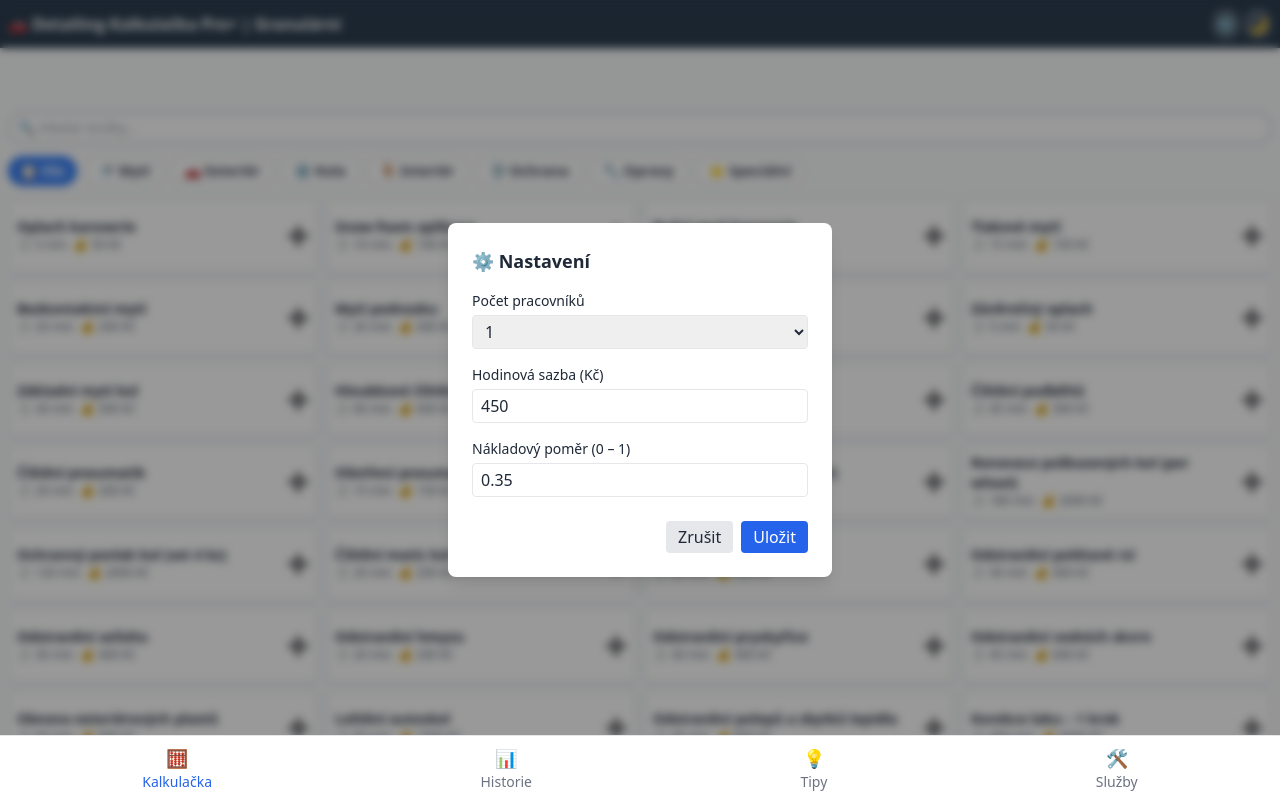
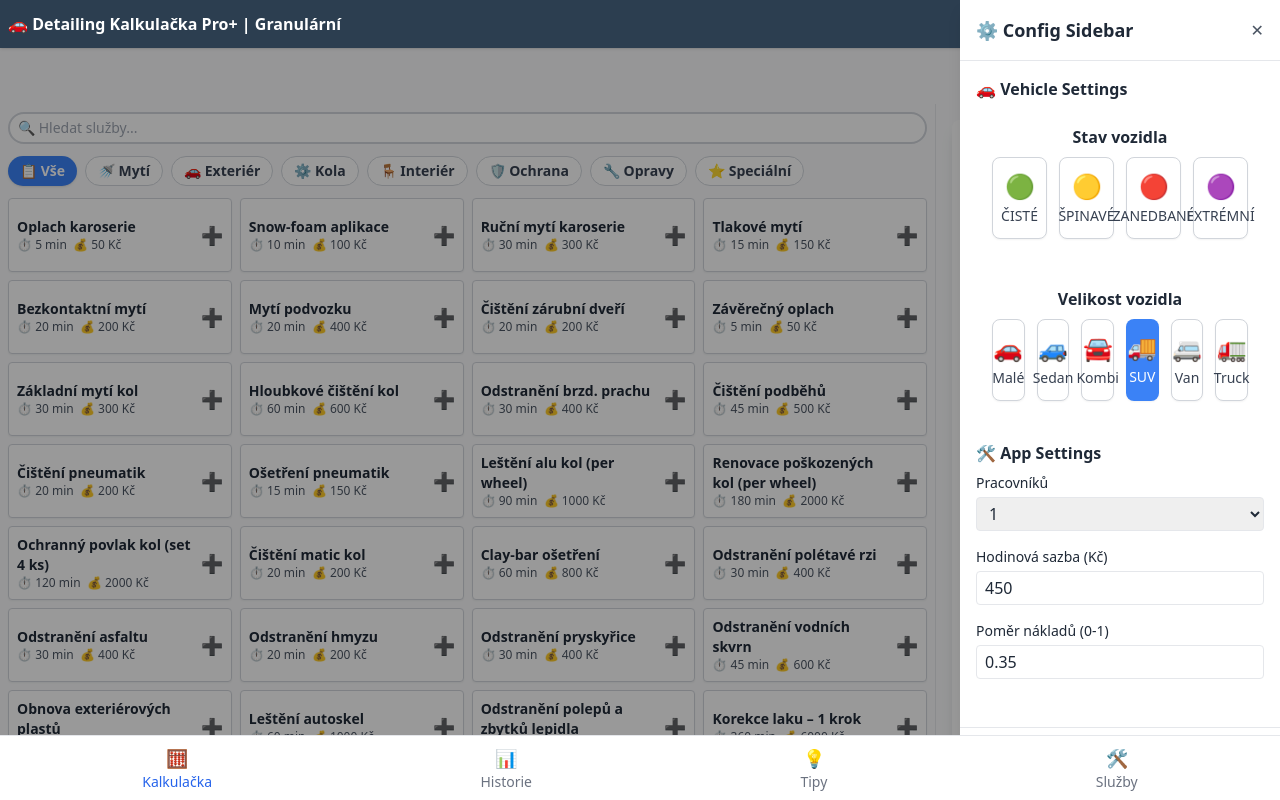
Before and after one commit to Rowunk/auto-detail, a React (Vite) app: page / in a window 1280 px wide. Both pictures are taken after a click on the button "⚙️". Built offline with nearby package versions, Linux system fonts and the light colour scheme.

Commit message:
feat: split-screen layout with persistent ReportPanel in CalculatorView

```diff
--- a/src/App.tsx
+++ b/src/App.tsx
@@ -1,5 +1,5 @@
 // src/App.tsx
-import React, { useState, useContext, useMemo, useEffect } from 'react';
+import React, { useState, useMemo, useEffect, useContext } from 'react';
 import { ConfigProvider, ConfigContext } from './contexts/ConfigContext';
 import { getStorageItem, setStorageItem } from './utils/storage';
 import type { ServiceCategory, VehicleCondition, ServiceItem } from './types';
@@ -9,36 +9,39 @@ import SearchBar from './components/SearchBar';
 import CategoryTabs from './components/CategoryTabs';
 import ServiceCard from './components/ServiceCard';
 import SelectionSummary from './components/SelectionSummary';
-import ConditionSelector from './components/ConditionSelector';
-import VehicleSizeSelector from './components/VehicleSizeSelector';
 import ResultCard from './components/ResultCard';
 import HistorySection from './components/HistorySection';
 import TipsSection from './components/TipsSection';
 import ServiceManager from './components/ServiceManager';
+import ConfigSidebar from './components/ConfigSidebar';
+import ReportPanel from './components/ReportPanel';
 import BottomNav from './components/BottomNav';
 import Toast from './components/Toast';
 
 import { serviceDatabase as baseDatabase } from './services/serviceDatabase';
 
+interface CalculatorViewProps {
+  condition: VehicleCondition | null;
+  onConditionChange: (c: VehicleCondition) => void;
+}
+
 /**
- * The calculator view component that handles service selection and calculation.
- * Manages the main business logic of the application.
- *
- * @returns {React.ReactElement} Calculator view component
+ * The calculator view component with service selection & split-screen report.
+ * Vehicle condition & size now come from the Config Sidebar.
  */
-function CalculatorView(): React.ReactElement {
-  const { config, setConfig } = useContext(ConfigContext);
+function CalculatorView({
+  condition,
+  onConditionChange
+}: CalculatorViewProps): React.ReactElement {
+  const { config } = useContext(ConfigContext);
 
   /* UI state */
   const [activeCategory, setActiveCategory] = useState<ServiceCategory>('all');
   const [searchTerm, setSearchTerm] = useState<string>('');
   const [selected, setSelected] = useState<string[]>([]);
-  const [condition, setCondition] = useState<VehicleCondition | null>(null);
   const [toast, setToast] = useState<string>('');
 
-  /**
-   * Build a merged services map (built-in + any custom ones saved in localStorage).
-   */
+  /* Build merged services (built-in + custom) */
   const mergedServices: Record<string, ServiceItem> = useMemo(() => {
     const custom = getStorageItem<Partial<ServiceItem & { key: string }>[]>('customServices', []);
     const result: Record<string, ServiceItem> = { ...baseDatabase };
@@ -51,7 +54,7 @@ function CalculatorView(): React.ReactElement {
     return result;
   }, []);
 
-  /* helper: sort using the explicit `order` field (fallback: α-by-name) */
+  /* Sort helper */
   const sortKeys = (keys: string[]): string[] =>
     [...keys].sort((a, b) => {
       const oa = mergedServices[a]?.order ?? 9_999;
@@ -61,19 +64,19 @@ function CalculatorView(): React.ReactElement {
         : (mergedServices[a]?.name ?? '').localeCompare(mergedServices[b]?.name ?? '');
     });
 
-  /* toggle a service in/out of the selection */
+  /* Toggle selection */
   const toggleService = (key: string): void => {
     const name = mergedServices[key]?.name ?? key;
-    const isCurrentlySelected = selected.includes(key);
+    const isSelected = selected.includes(key);
     setSelected(prev =>
-      isCurrentlySelected
+      isSelected
         ? prev.filter(k => k !== key)
         : sortKeys([...prev, key])
     );
-    setToast(isCurrentlySelected ? `Odebráno: ${name}` : `Přidáno: ${name}`);
+    setToast(isSelected ? `Odebráno: ${name}` : `Přidáno: ${name}`);
   };
 
-  /* memoized list of services currently shown in the grid */
+  /* Filtered list */
   const filtered = useMemo(
     () =>
       Object.entries(mergedServices)
@@ -86,12 +89,13 @@ function CalculatorView(): React.ReactElement {
   );
 
   return (
-    <>
+    <div className="flex flex-1 overflow-hidden">
+      {/* Left pane: filters + grid */}
+      <div className="flex-[3] flex flex-col overflow-y-auto">
         <SearchBar value={searchTerm} onChange={setSearchTerm} />
         <CategoryTabs active={activeCategory} onChange={setActiveCategory} />
 
-      {/* responsive grid */}
-      <div className="flex-1 grid grid-cols-1 sm:grid-cols-2 lg:grid-cols-3 xl:grid-cols-4 auto-rows-fr gap-2 p-2">
+        <div className="flex-1 grid grid-cols-1 sm:grid-cols-2 lg:grid-cols-3 xl:grid-cols-4 gap-2 p-2 auto-rows-fr">
           {filtered.map(([key, svc]) => (
             <ServiceCard
               key={key}
@@ -105,42 +109,32 @@ function CalculatorView(): React.ReactElement {
         </div>
 
         <SelectionSummary selected={selected} onClear={() => setSelected([])} />
-      <ConditionSelector current={condition} onSelect={setCondition} />
-      <VehicleSizeSelector
-        current={config.vehicleSize}
-        onSelect={size => setConfig(c => ({ ...c, vehicleSize: size }))}
-      />
-      <ResultCard
-        selected={selected}
-        condition={condition}
-        onToast={setToast}
-      />
+      </div>
 
-      {toast && <Toast message={toast} onDismiss={() => setToast('')} />}
-    </>
+      {/* Right pane: report */}
+      <div className="flex-[1] border-l border-gray-200 dark:border-gray-700 p-4">
+        <ReportPanel selected={selected} condition={condition} />
+      </div>
+    </div>
   );
 }
 
 /**
- * Main application component that manages navigation between views.
- * Wraps the entire application in the ConfigProvider.
- *
- * @returns {React.ReactElement} Root application component
+ * Root app component: handles view navigation, condition state,
+ * and config sidebar.
  */
 function App(): React.ReactElement {
-  // Add 'services' to our view type
   type ViewType = 'calc' | 'history' | 'tips' | 'services';
 
-  /* remember last opened view between refreshes */
   const [view, setView] = useState<ViewType>('calc');
+  const [sidebarOpen, setSidebarOpen] = useState<boolean>(false);
+  const [condition, setCondition] = useState<VehicleCondition | null>(null);
 
-  // Load saved view preference after initial render
   useEffect(() => {
-    const savedView = getStorageItem<ViewType>('detailingUiView', 'calc');
-    setView(savedView);
+    const saved = getStorageItem<ViewType>('detailingUiView', 'calc');
+    setView(saved);
   }, []);
 
-  // Save view preference when it changes
   useEffect(() => {
     setStorageItem('detailingUiView', view);
   }, [view]);
@@ -148,10 +142,22 @@ function App(): React.ReactElement {
   return (
     <ConfigProvider>
       <div className="h-screen flex flex-col">
-        <Header />
+        <Header onOpenConfigSidebar={() => setSidebarOpen(true)} />
+
+        <ConfigSidebar
+          open={sidebarOpen}
+          onClose={() => setSidebarOpen(false)}
+          condition={condition}
+          onConditionChange={setCondition}
+        />
 
         <main className="flex-1 overflow-y-auto pt-14 pb-14">
-          {view === 'calc' && <CalculatorView />}
+          {view === 'calc' && (
+            <CalculatorView
+              condition={condition}
+              onConditionChange={setCondition}
+            />
+          )}
           {view === 'history' && <HistorySection />}
           {view === 'tips' && <TipsSection />}
           {view === 'services' && <ServiceManager />}
--- /dev/null
+++ b/src/components/ConfigSidebar.tsx
@@ -0,0 +1,158 @@
+// src/components/ConfigSidebar.tsx
+import React, { useState, useEffect, useContext } from 'react';
+import { ConfigContext } from '../contexts/ConfigContext';
+import ConditionSelector from './ConditionSelector';
+import VehicleSizeSelector from './VehicleSizeSelector';
+import type { VehicleCondition } from '../types';
+
+interface ConfigSidebarProps {
+    open: boolean;
+    onClose: () => void;
+    /** Current selected condition */
+    condition: VehicleCondition | null;
+    /** Callback to update condition */
+    onConditionChange: (cond: VehicleCondition) => void;
+}
+
+export default function ConfigSidebar({
+    open,
+    onClose,
+    condition,
+    onConditionChange
+}: ConfigSidebarProps): React.ReactElement | null {
+    const { config, setConfig } = useContext(ConfigContext);
+    const [localConfig, setLocalConfig] = useState(config);
+    const [localCondition, setLocalCondition] = useState<VehicleCondition | null>(condition);
+
+    // Sync local state when opened
+    useEffect(() => {
+        if (open) {
+            setLocalConfig(config);
+            setLocalCondition(condition);
+        }
+    }, [open, config, condition]);
+
+    if (!open) return null;
+
+    const save = (): void => {
+        setConfig(localConfig);
+        if (localCondition) onConditionChange(localCondition);
+        onClose();
+    };
+
+    const cancel = (): void => {
+        onClose();
+    };
+
+    return (
+        <>
+            {/* Backdrop */}
+            <div
+                className="fixed inset-0 bg-black/40 z-40"
+                onClick={cancel}
+            />
+
+            {/* Sidebar */}
+            <aside className="fixed top-0 right-0 bottom-0 w-80 bg-white dark:bg-gray-800 shadow-lg z-50 flex flex-col">
+                <header className="flex items-center justify-between p-4 border-b dark:border-gray-700">
+                    <h2 className="text-lg font-semibold">⚙️ Config Sidebar</h2>
+                    <button onClick={cancel} className="text-gray-600 hover:text-gray-900">✕</button>
+                </header>
+
+                <div className="flex-1 overflow-y-auto p-4 space-y-6">
+                    {/* Vehicle Settings */}
+                    <section>
+                        <h3 className="font-semibold mb-2">🚗 Vehicle Settings</h3>
+                        <div className="mb-4">
+                            <ConditionSelector
+                                current={localCondition}
+                                onSelect={c => setLocalCondition(c)}
+                            />
+                        </div>
+                        <div>
+                            <VehicleSizeSelector
+                                current={localConfig.vehicleSize}
+                                onSelect={size =>
+                                    setLocalConfig(cfg => ({ ...cfg, vehicleSize: size }))
+                                }
+                            />
+                        </div>
+                    </section>
+
+                    {/* App Settings */}
+                    <section>
+                        <h3 className="font-semibold mb-2">🛠️ App Settings</h3>
+
+                        {/* Workers */}
+                        <div className="mb-4">
+                            <label className="block text-sm font-medium mb-1">
+                                Pracovníků
+                            </label>
+                            <select
+                                value={localConfig.workers}
+                                onChange={e =>
+                                    setLocalConfig(cfg => ({ ...cfg, workers: Number(e.target.value) }))
+                                }
+                                className="w-full border rounded px-2 py-1"
+                            >
+                                {[1, 2, 3, 4, 5, 6].map(n => (
+                                    <option key={n} value={n}>{n}</option>
+                                ))}
+                            </select>
+                        </div>
+
+                        {/* Hourly Rate */}
+                        <div className="mb-4">
+                            <label className="block text-sm font-medium mb-1">
+                                Hodinová sazba (Kč)
+                            </label>
+                            <input
+                                type="number"
+                                min={0}
+                                value={localConfig.hourlyRate}
+                                onChange={e =>
+                                    setLocalConfig(cfg => ({ ...cfg, hourlyRate: Number(e.target.value) }))
+                                }
+                                className="w-full border rounded px-2 py-1"
+                            />
+                        </div>
+
+                        {/* Cost Ratio */}
+                        <div>
+                            <label className="block text-sm font-medium mb-1">
+                                Poměr nákladů (0-1)
+                            </label>
+                            <input
+                                type="number"
+                                min={0}
+                                max={1}
+                                step={0.05}
+                                value={localConfig.costRatio}
+                                onChange={e =>
+                                    setLocalConfig(cfg => ({ ...cfg, costRatio: Number(e.target.value) }))
+                                }
+                                className="w-full border rounded px-2 py-1"
+                            />
+                        </div>
+                    </section>
+                </div>
+
+                {/* Actions */}
+                <footer className="flex justify-end gap-2 p-4 border-t dark:border-gray-700">
+                    <button
+                        onClick={cancel}
+                        className="px-4 py-2 rounded bg-gray-200 hover:bg-gray-300"
+                    >
+                        Zrušit
+                    </button>
+                    <button
+                        onClick={save}
+                        className="px-4 py-2 rounded bg-blue-600 text-white hover:bg-blue-700"
+                    >
+                        Uložit
+                    </button>
+                </footer>
+            </aside>
+        </>
+    );
+}
--- a/src/components/Header.tsx
+++ b/src/components/Header.tsx
@@ -1,20 +1,18 @@
 // src/components/Header.tsx
 import React, { useEffect, useState } from 'react';
 import { getStorageItem, setStorageItem } from '../utils/storage';
-import SettingsModal from './SettingsModal';
-import { HeaderProps } from '../types/props';
+import type { HeaderProps } from '../types/props';
+
+export interface HeaderProps {
+  /** Called when the user clicks the settings icon */
+  onOpenConfigSidebar: () => void;
+}
 
 /**
- * Sticky app header with dark-mode toggle and settings modal.
- * Appears at the top of the application and stays fixed while scrolling.
- *
- * @returns {React.ReactElement} Header component
- *
- * @example
- * <Header />
+ * Sticky app header with dark-mode toggle and a button to open the Config Sidebar.
  */
-export default function Header(): React.ReactElement {
-  /* Dark‑mode handling */
+export default function Header({ onOpenConfigSidebar }: HeaderProps): React.ReactElement {
+  /* Dark-mode handling */
   const [darkMode, setDarkMode] = useState<boolean>(
     () => getStorageItem<string>('theme', 'light') === 'dark'
   );
@@ -24,11 +22,7 @@ export default function Header(): React.ReactElement {
     setStorageItem('theme', darkMode ? 'dark' : 'light');
   }, [darkMode]);
 
-  /* Settings modal */
-  const [open, setOpen] = useState<boolean>(false);
-
   return (
-    <>
     <header className="sticky top-0 bg-primary text-white py-2 shadow z-50">
       <div className="flex items-center justify-between px-2">
         <h1 className="text-base font-bold">
@@ -36,9 +30,9 @@ export default function Header(): React.ReactElement {
         </h1>
 
         <div className="flex space-x-1">
-            {/* Settings */}
+          {/* Open Config Sidebar */}
           <button
-              onClick={() => setOpen(true)}
+            onClick={onOpenConfigSidebar}
             className="p-1 rounded-full bg-white/20 hover:bg-white/30 transition"
             title="Nastavení"
           >
@@ -56,11 +50,5 @@ export default function Header(): React.ReactElement {
         </div>
       </div>
     </header>
-
-      {/* Modal portal */}
-      <SettingsModal open={open} onClose={() => setOpen(false)} />
-    </>
   );
 }
-
-// No PropTypes needed as this component has no props
--- /dev/null
+++ b/src/components/ReportPanel.tsx
@@ -0,0 +1,67 @@
+// src/components/ReportPanel.tsx
+import React, { useContext } from 'react';
+import { calculateJob } from '../utils/jobCalculator';
+import { ConfigContext } from '../contexts/ConfigContext';
+import type { VehicleCondition } from '../types';
+
+interface ReportPanelProps {
+    selected: string[];
+    condition: VehicleCondition | null;
+}
+
+export default function ReportPanel({
+    selected,
+    condition
+}: ReportPanelProps): React.ReactElement {
+    const { config } = useContext(ConfigContext);
+    const { breakdown, totalTime, totalPrice, cost, profit, marginPct } =
+        calculateJob(selected, condition, config);
+
+    const fmtTime = (m: number) => {
+        const h = Math.floor(m / 60);
+        const mins = m % 60;
+        return h > 0 ? `${h}h ${mins}min` : `${mins}min`;
+    };
+
+    return (
+        <div className="h-full p-4 bg-white dark:bg-gray-800 shadow-lg rounded-lg flex flex-col">
+            <h3 className="text-lg font-semibold mb-4">📊 Souhrn</h3>
+
+            <div className="flex-1 space-y-2 text-sm">
+                <div className="flex justify-between">
+                    <span>Služeb:</span>
+                    <span>{selected.length}</span>
+                </div>
+                <div className="flex justify-between">
+                    <span>Čas celkem:</span>
+                    <span>{fmtTime(totalTime)}</span>
+                </div>
+                <div className="flex justify-between">
+                    <span>Cena celkem:</span>
+                    <span>{totalPrice} Kč</span>
+                </div>
+                <div className="flex justify-between">
+                    <span>Náklady:</span>
+                    <span>{cost} Kč</span>
+                </div>
+                <div className="flex justify-between">
+                    <span>Zisk:</span>
+                    <span>{profit} Kč</span>
+                </div>
+                <div className="flex justify-between">
+                    <span>Marže:</span>
+                    <span>{marginPct}%</span>
+                </div>
+            </div>
+
+            <button
+                onClick={() => {
+                    // Optional: scroll breakdown into view or open a detailed modal
+                }}
+                className="mt-4 px-4 py-2 bg-blue-600 text-white rounded hover:bg-blue-700"
+            >
+                Detail
+            </button>
+        </div>
+    );
+}
```
Lines whose indentation alone changed are shown as unchanged.
